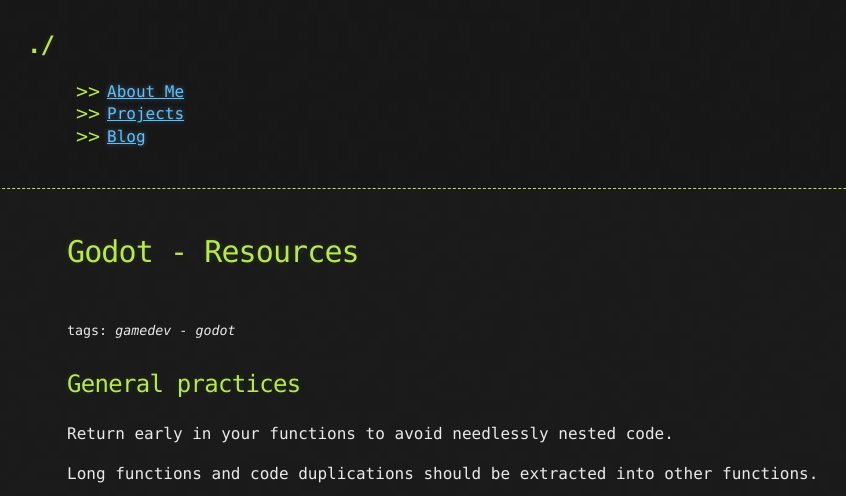
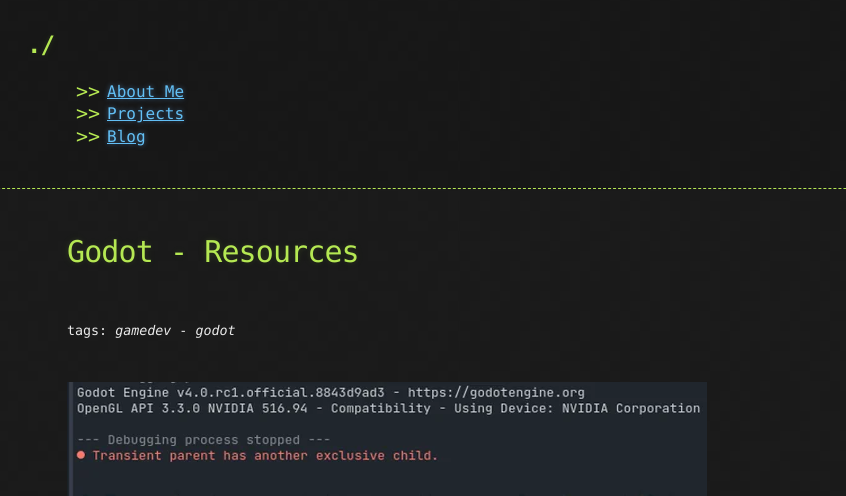
Before and after one commit to HubbleCommand/HubbleCommand.github.io, a Jekyll site: the page built from _projects/godot/resources.md, in a window 1280 px wide. Shown: the top 496 px of the page, without its empty margins (73-919 px from the left). Built offline with Jekyll 4.4.1, drawn with Linux system fonts in a browser that asks for light colours; nearby versions of some CDN libraries; comment, search, counter and statistics services are not loaded.

Commit message:
some godot post updates

```diff
--- a/_projects/godot/resources.md
+++ b/_projects/godot/resources.md
@@ -5,6 +5,8 @@
 categories  : ["GameDev", "Godot"]
 #start-date  :
 ---
+
+![](/assets/godot/transient_parent.webp)
 
 ## General practices
 Return early in your functions to avoid needlessly nested code.
@@ -18,7 +20,7 @@
 Generally, use composition.
 This is even according to the [official documentation](https://docs.godotengine.org/en/3.2/tutorials/misc/state_design_pattern.html)!
 
-{% assign general_design_ids="RnjTYBhAcfA,GWYhtksrmhE,hxGOiiR9ZKg" | split: "," %}
+{% assign general_design_ids="RnjTYBhAcfA,GWYhtksrmhE,hxGOiiR9ZKg,HNzP1aLAffM,h1o5UzKfZcQ" | split: "," %}
 {% include /components/video-group.html id="general_design" ids=general_design_ids %}
 
 Godot specific
```
Also changed, not shown: _projects/godot-overview.md (+9 -0 lines), assets/godot/go_DOH.png (added), assets/godot/transient_parent.webp (added).
